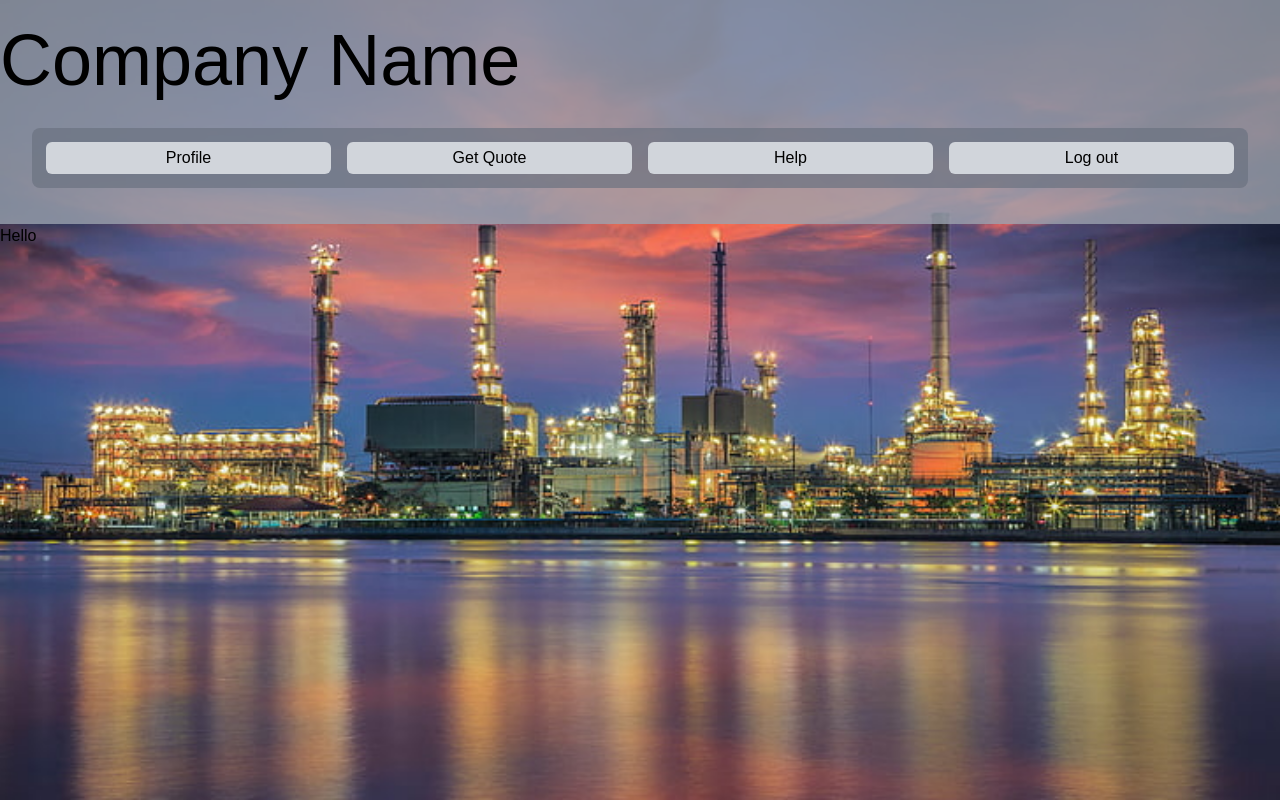
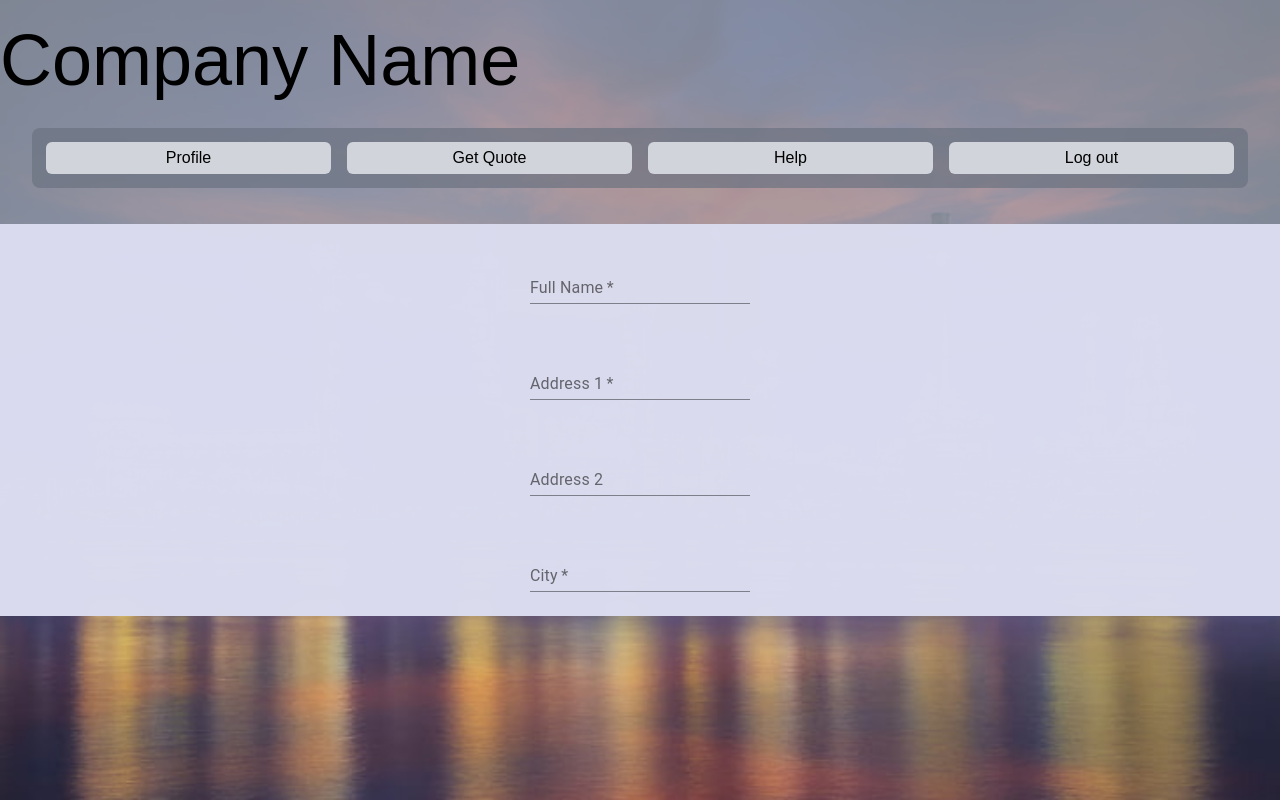
Before and after one commit to NightFox001/4353-Assignment, a Next.js app in the folder 4353-fuel-app/: page /profile in a window 1280 px wide. Built offline with nearby package versions, Linux system fonts and the light colour scheme.

Commit message:
added form to profile

```diff
--- a/4353-fuel-app/pages/getQuote.js
+++ b/4353-fuel-app/pages/getQuote.js
@@ -4,42 +4,26 @@ import "react-datepicker/dist/react-datepicker.css";
 import 'bootstrap/dist/css/bootstrap.min.css';
 import TextField from '@material-ui/core/TextField';
 import { Header } from '../components/Header';
-import React, { useState } from 'react';
+import { useRouter } from "next/router";
+import { useState } from 'react'
 
 
 
-
-  const getQuote = () => {
-    const classes = useStyles()
+  export const getQuote = () => {
     const router = useRouter()
-    const [date, setDate] = useState();
-    /*const [error, setError] = useState("")
+    const [startDate, setStartDate] = useState(null);
+    const [error, setError] = useState("")
     const [email, setEmail] = useState("")
     const [password, setPassword] = useState("")
     const [loadingAccount, setLoadingAccount] = useState(false)
 
-    const goToRegister = () => {
-        router.push("/register")*/
+    const handleSubmit = () => {
+      alert('date set')
     }
-
-  handleChange(date) {
-    this.setState({
-      startDate: date
-    })
-  }
-
-  onFormSubmit(e) {
-    e.preventDefault();
-    console.log(this.state.startDate)
-  }
-
-
-
-  render() {
     return (
       <>
         <Header />
-          <form onSubmit={ this.onFormSubmit }>
+          <form onSubmit={ handleSubmit }>
             <div className="fillIns">
                 <div class = "text-6xl underline">
                     Fuel Quote
@@ -62,7 +46,7 @@ import React, { useState } from 'react';
                 <br></br>
               <DatePicker
                   selected={ startDate }
-                  onChange={ this.handleChange }
+                  onChange={ startDate  => setStartDate(startDate) }
                   name="startDate"
                   dateFormat="MM/dd/yyyy"
               />
@@ -76,8 +60,6 @@ import React, { useState } from 'react';
           </form>
       </>
     );
-  }
-
 }
 
 export default getQuote;
--- a/4353-fuel-app/pages/profile.js
+++ b/4353-fuel-app/pages/profile.js
@@ -5,12 +5,13 @@ import Button from '@material-ui/core/Button';
 import TextField from '@material-ui/core/TextField';
 import { makeStyles } from '@material-ui/core/styles';
 import { Header } from '../components/Header'
+import { red } from "@material-ui/core/colors";
 
 const useStyles = makeStyles((theme) => ({
-  paper: {
+  root: {
     padding: theme.spacing(2),
     textAlign: 'center',
-    color: theme.palette.text.secondary,
+    color: "red",
     background: "rgba(235,235,255,0.9)"
   },
 }));
@@ -19,16 +20,63 @@ const Login = () => {
     const classes = useStyles()
     const router = useRouter()
     const [error, setError] = useState("")
+    const [fullName, setFullName] = useState("")
     const [email, setEmail] = useState("")
+    const [password, setPassword] = useState("")
+    const [address1, setAddress1] = useState("")
+    const [address2, setAddress2] = useState("")
+    const [city, setCity] = useState("")
     const [loadingAccount, setLoadingAccount] = useState(false)
 
 
     return (
         <div>
-            <div>
-                <Header />
-                <h1>Hello</h1>
+            <Header />
+            <div class='bg-gray-700 bg-opacity-95 text-white'>
+    {/* be on Profile page / form:
+	- Full Name (50 characters, required)
+	- Address 1 (100 characters, required)
+	- Address 2 (100 characters, optional)
+	- City (100 characters, required)
+	- State (Drop Down, selection required) DB will store 2 character state code
+- Zipcode (9 characters, at least 5 character code required) */}
+            <form className={classes.root}>
+                <TextField
+                    label="Full Name"
+                    type="text"
+                    margin="normal"
+                    value={fullName}
+                    onChange={(e) => setFullName(e.target.value)}
+                    required
+                />
+                <br /><br />
+                <TextField
+                    label="Address 1"
+                    type="text"
+                    margin="normal"
+                    value={address1}
+                    onChange={(e) => setAddress1(e.target.value)}
+                    required
+                />
+                <br /><br />
+                <TextField
+                    label="Address 2"
+                    type="text"
+                    margin="normal"
+                    value={address2}
+                    onChange={(e) => setAddress2(e.target.value)}
 
+                />
+                <br /><br />
+                <TextField
+                    label="City"
+                    type="text"
+                    margin="normal"
+                    value={password}
+                    onChange={(e) => setPassword(e.target.value)}
+                    required
+                    />
+            </form>
             </div>
         </div>
 
```
